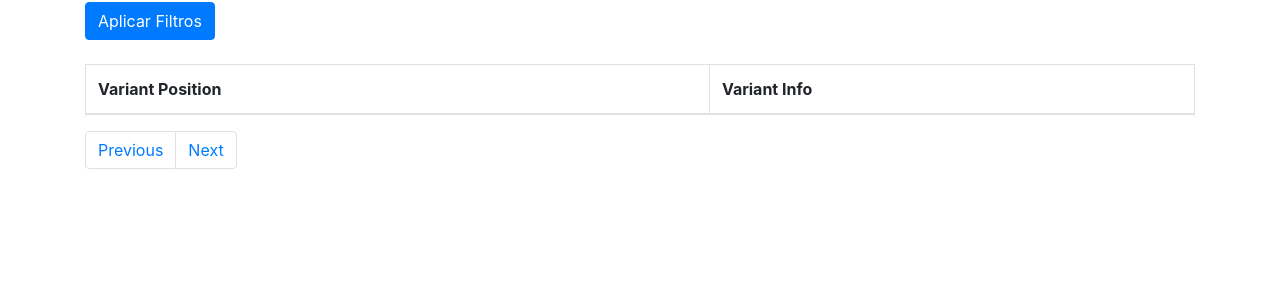
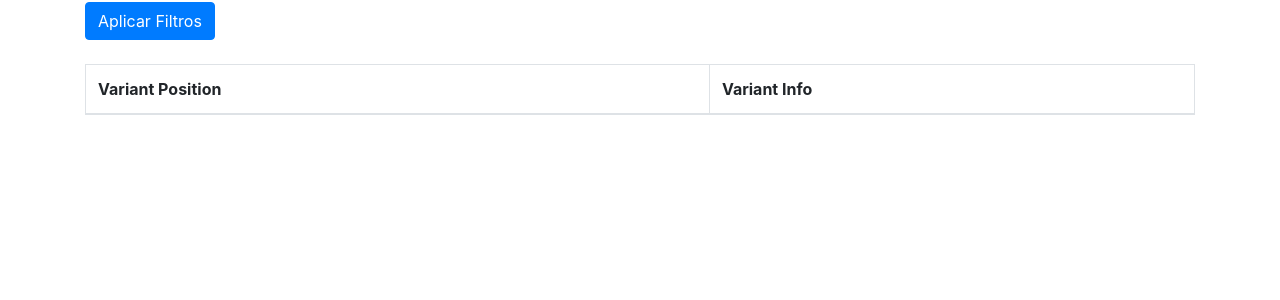
Before and after one commit to p-taiana/bioinfo_pipeline, a Flask app: page /variants in a window 1280 px wide. Shown: the part 264-564 px from the top of the page. Run offline with Flask 3, Linux system fonts and the light colour scheme; lists and menus that the app fills with data are empty; some libraries are stand-ins or nearby versions.

Commit message:
Update variants.html

```diff
--- a/templates/variants.html
+++ b/templates/variants.html
@@ -4,7 +4,6 @@
     <meta charset="UTF-8">
     <meta name="viewport" content="width=device-width, initial-scale=1.0">
     <title>Filtered Variants</title>
-    <!-- Inclua o Bootstrap para o layout -->
     <link rel="stylesheet" href="https://stackpath.bootstrapcdn.com/bootstrap/4.3.1/css/bootstrap.min.css">
 </head>
 <body>
@@ -33,13 +32,6 @@
                 <!-- Os dados das variantes filtradas aparecerão aqui -->
             </tbody>
         </table>
-
-        <nav aria-label="Page navigation">
-            <ul class="pagination">
-                <li class="page-item"><a class="page-link" href="#" id="previous">Previous</a></li>
-                <li class="page-item"><a class="page-link" href="#" id="next">Next</a></li>
-            </ul>
-        </nav>
     </div>
 
     <script>
```
